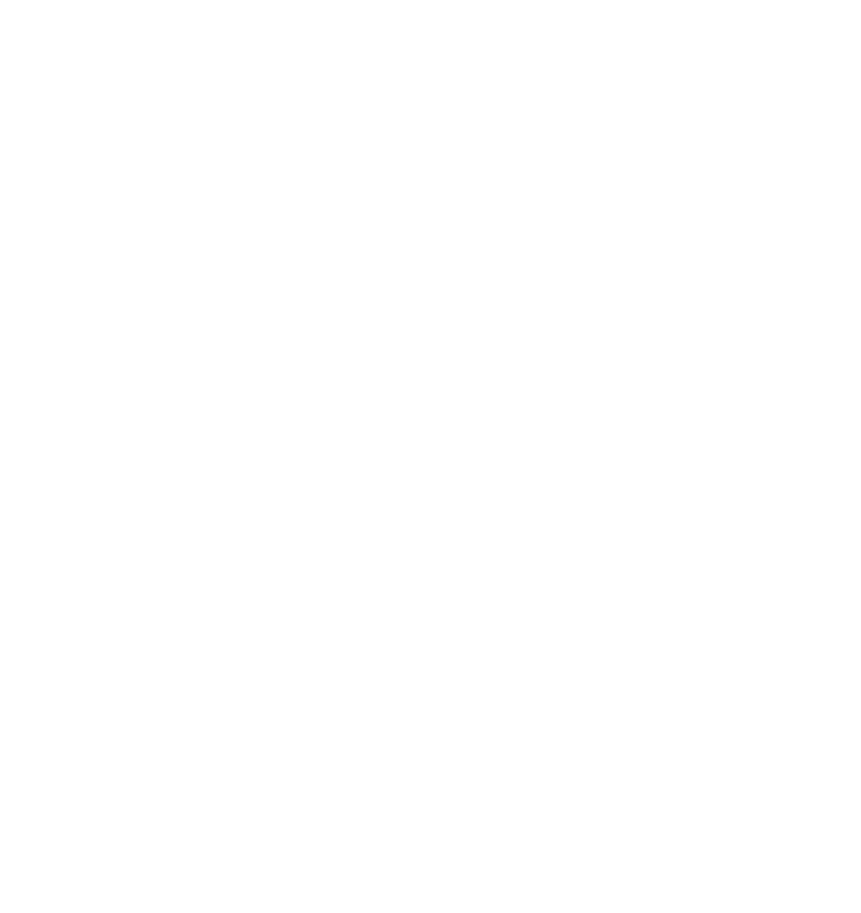
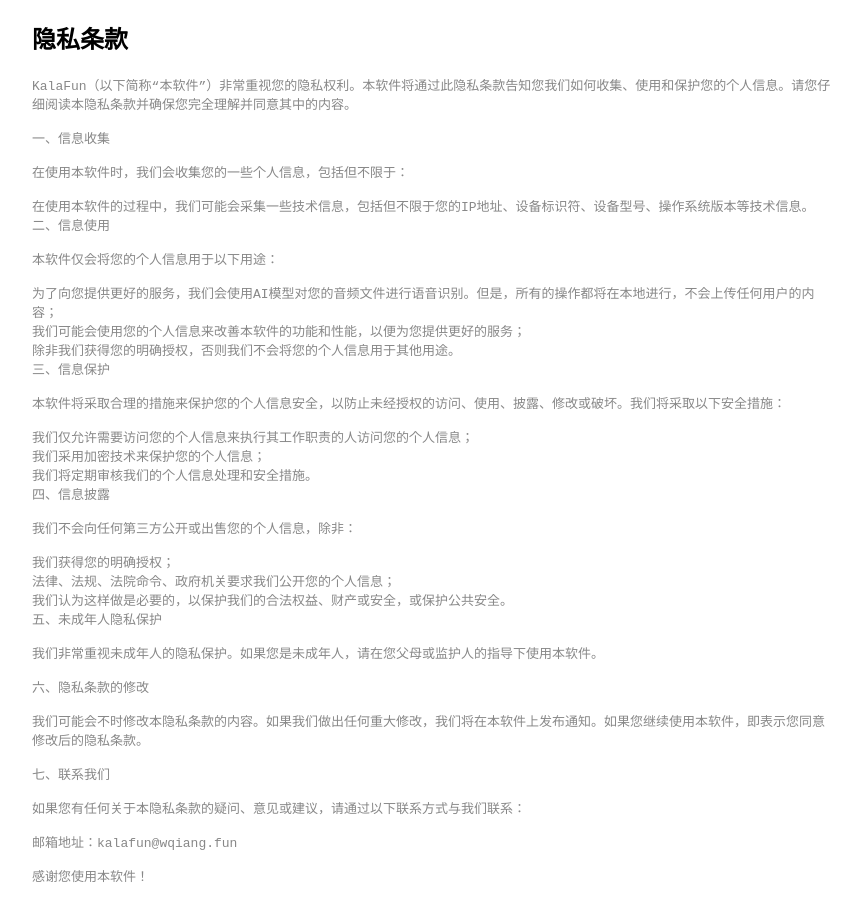
Before and after one commit to wq1977/projects, a Nuxt app: page /kalafun/pp in a window 1280 px wide. Before the commit this address had no page. Shown: the whole page, without its empty margins (208-1069 px from the left). Before the commit the page ends 800 px from the top, so only its background shows below. Built offline with nearby package versions, Linux system fonts and the light colour scheme.

Commit message:
add kalafun

```diff
--- a/pages/index.vue
+++ b/pages/index.vue
@@ -1,6 +1,7 @@
 <script setup>
 const apps = [
     { name: 'PodClipper', description: '一个通过AI进行语音识别然后通过编辑Word的方式编辑声音的工具' },
+    { name: 'KalaFun', description: '一个通过AI进行人声分离,语音识别自动制作KalaOK伴奏的工具' },
     { name: 'YTWrap', description: '一个支持下载 Twitter 和 Youtube、Tiktok 等网站视频的 Android 程序' },
 ]
 const goto = function (app) {
--- /dev/null
+++ b/pages/kalafun/index.vue
@@ -0,0 +1,50 @@
+<script setup lang="ts">
+useHead({
+    title: 'KalaFun',
+    meta: [
+        { name: 'description', content: '一个基于AI的KalaOK制作工具.' }
+    ],
+})
+</script>
+<template>
+    <div class="app">
+        <h1><img src="/images/kalafun.png" style="width:1em;height:1em;margin-right: 0.2em;" />PodClipper</h1>
+        <div>
+            <img class="cover" src="/images/kalafun.jpg" />
+        </div>
+        <div class="subtitle">
+            KalaFun 是一个快速制作KalaOK的工具，内嵌了离线的人工智能引擎以实现自动分离伴奏，自动语音识别创建字幕等功能，是目前最简单的卡拉OK制作工具。
+        </div>
+        <div class="qa">
+            <h2>Q&A</h2>
+            <div class="q">我的声音会发送到某个服务器上进行识别吗？</div>
+            <div class="a">不会，你的声音将只会存储在你的电脑上，这个软件会直接使用本地的AI模型进行处理</div>
+            <div class="q">为什么语音识别的结果不是很准确？</div>
+            <div class="a">要实现更准确的识别，需要使用更快的CPU并且会占用更多的内存，综合考量下，我选择了一个占用资源更少但是识别更快速的模型</div>
+            <div class="q">我在使用过程中遇到问题应该怎样反馈？</div>
+            <div class="a">可以直接在评论区留言或者给我发邮件: <a href="mailto:kalafun@wqiang.fun"> kalafun@wqiang.fun </a></div>
+        </div>
+    </div>
+</template>
+<style scoped>
+.qa {
+    padding: 2em 0;
+    line-height: 200%;
+}
+
+.q {
+    font-weight: bolder;
+    font-size: medium;
+    margin-top: 1em;
+}
+
+.a {
+    color: #333;
+}
+
+pre {
+    white-space: pre-wrap;
+    word-wrap: break-spaces;
+    color: #888;
+}
+</style>
--- /dev/null
+++ b/pages/kalafun/pp.vue
@@ -0,0 +1,82 @@
+<script setup lang="ts">
+useHead({
+    title: 'KalaFun',
+    meta: [
+        { name: 'description', content: '一个基于AI的KalaOK制作工具.' }
+    ],
+})
+</script>
+<template>
+    <div class="app">
+        <div class="privacy">
+            <h2>隐私条款</h2>
+            <pre>
+KalaFun（以下简称“本软件”）非常重视您的隐私权利。本软件将通过此隐私条款告知您我们如何收集、使用和保护您的个人信息。请您仔细阅读本隐私条款并确保您完全理解并同意其中的内容。
+
+一、信息收集
+
+在使用本软件时，我们会收集您的一些个人信息，包括但不限于：
+
+在使用本软件的过程中，我们可能会采集一些技术信息，包括但不限于您的IP地址、设备标识符、设备型号、操作系统版本等技术信息。
+二、信息使用
+
+本软件仅会将您的个人信息用于以下用途：
+
+为了向您提供更好的服务，我们会使用AI模型对您的音频文件进行语音识别。但是，所有的操作都将在本地进行，不会上传任何用户的内容；
+我们可能会使用您的个人信息来改善本软件的功能和性能，以便为您提供更好的服务；
+除非我们获得您的明确授权，否则我们不会将您的个人信息用于其他用途。
+三、信息保护
+
+本软件将采取合理的措施来保护您的个人信息安全，以防止未经授权的访问、使用、披露、修改或破坏。我们将采取以下安全措施：
+
+我们仅允许需要访问您的个人信息来执行其工作职责的人访问您的个人信息；
+我们采用加密技术来保护您的个人信息；
+我们将定期审核我们的个人信息处理和安全措施。
+四、信息披露
+
+我们不会向任何第三方公开或出售您的个人信息，除非：
+
+我们获得您的明确授权；
+法律、法规、法院命令、政府机关要求我们公开您的个人信息；
+我们认为这样做是必要的，以保护我们的合法权益、财产或安全，或保护公共安全。
+五、未成年人隐私保护
+
+我们非常重视未成年人的隐私保护。如果您是未成年人，请在您父母或监护人的指导下使用本软件。
+
+六、隐私条款的修改
+
+我们可能会不时修改本隐私条款的内容。如果我们做出任何重大修改，我们将在本软件上发布通知。如果您继续使用本软件，即表示您同意修改后的隐私条款。
+
+七、联系我们
+
+如果您有任何关于本隐私条款的疑问、意见或建议，请通过以下联系方式与我们联系：
+
+邮箱地址：kalafun@wqiang.fun
+
+感谢您使用本软件！
+            </pre>
+        </div>
+    </div>
+</template>
+<style scoped>
+.qa {
+    padding: 2em 0;
+    line-height: 200%;
+}
+
+.q {
+    font-weight: bolder;
+    font-size: medium;
+    margin-top: 1em;
+}
+
+.a {
+    color: #333;
+}
+
+pre {
+    white-space: pre-wrap;
+    word-wrap: break-spaces;
+    color: #888;
+}
+</style>
```
Also changed, not shown: public/images/kalafun.jpg (added), public/images/kalafun.png (added).
